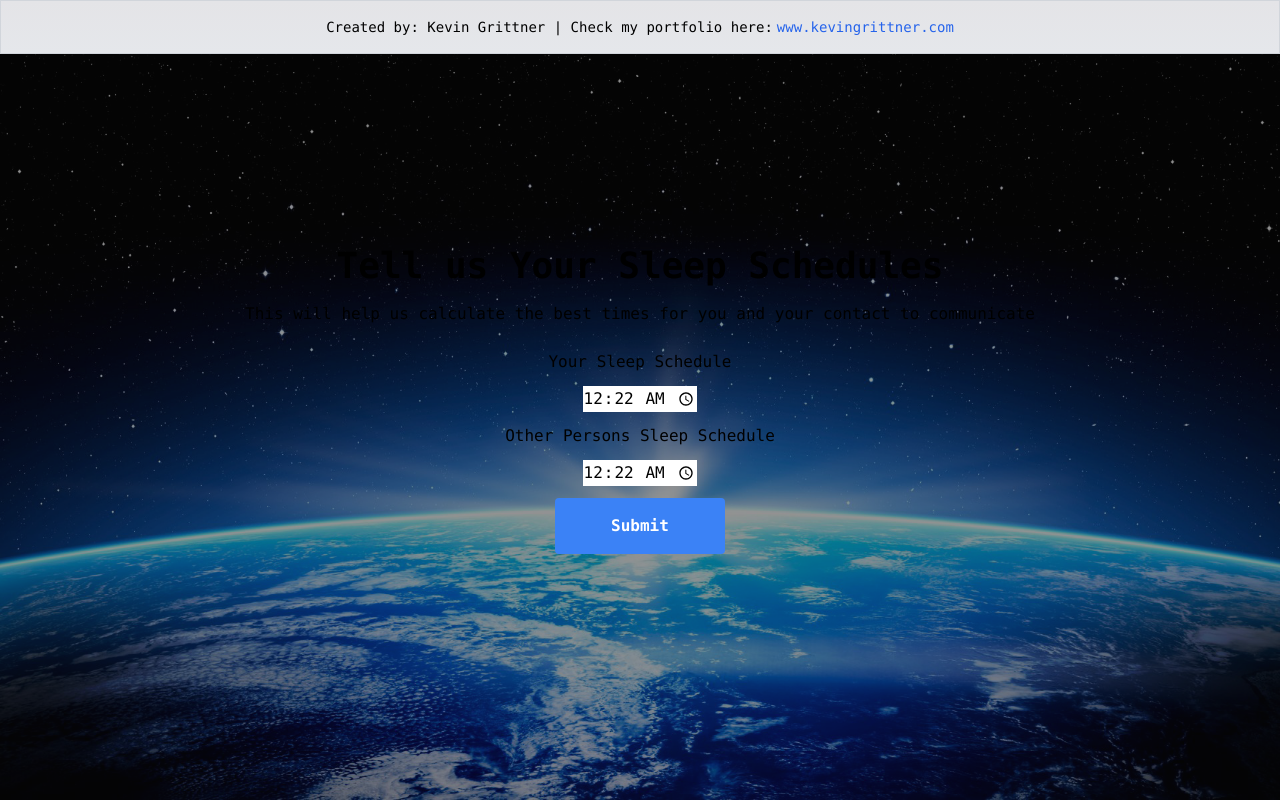
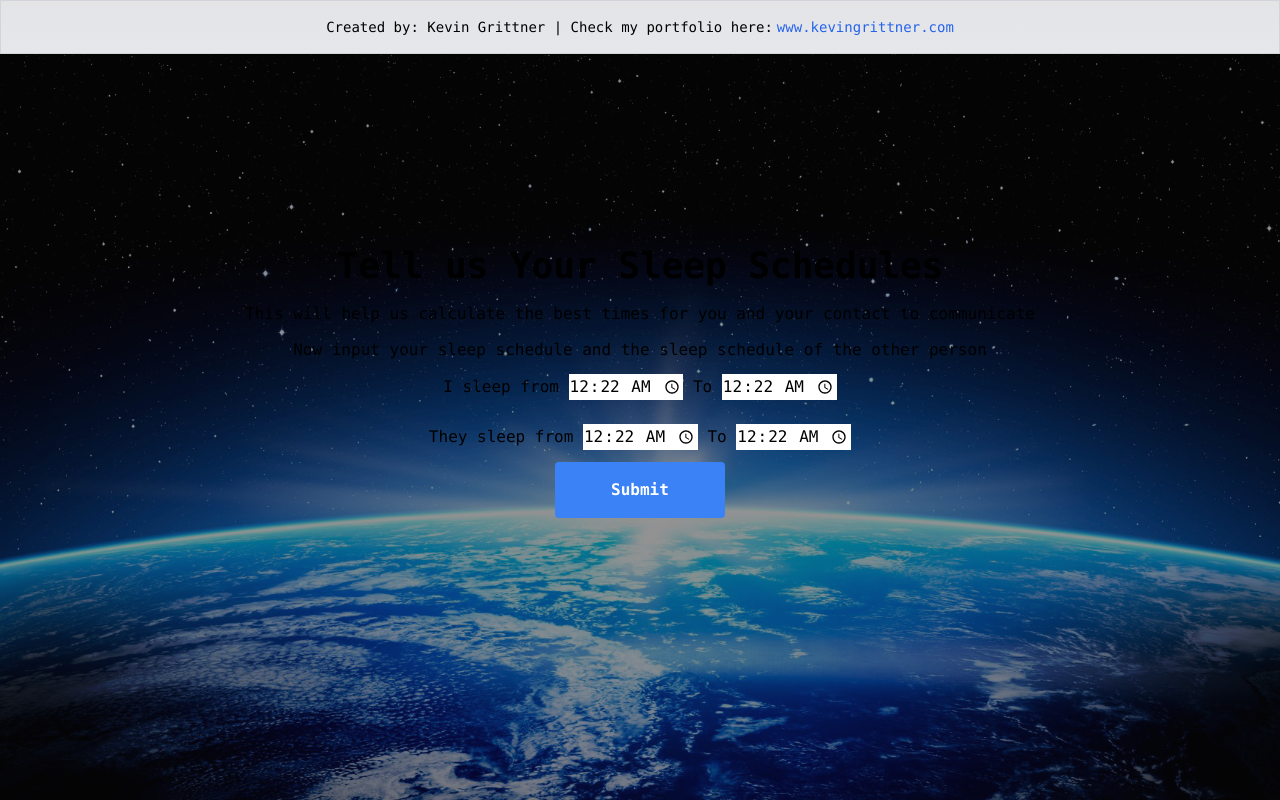
Before and after one commit to EpicIbby101/timezoneapp, a Next.js app: page /sleepSchedule in a window 1280 px wide. Built offline with nearby package versions, Linux system fonts and the light colour scheme.

Commit message:
Added calculation for available time ranges

```diff
--- a/src/components/SleepScheduleForm.jsx
+++ b/src/components/SleepScheduleForm.jsx
@@ -2,36 +2,69 @@ import React, { useState } from "react";
 import moment from "moment-timezone";
 
 const SleepScheduleForm = ({ onSubmit }) => {
-  const [userSleepSchedule, setUserSleepSchedule] = useState(moment().format("HH:mm"));
-  const [otherPersonSleepSchedule, setOtherPersonSleepSchedule] = useState(moment().format("HH:mm"));
+  const [userSleepTime, setUserSleepTime] = useState(moment().format("HH:mm"));
+  const [userWakeTime, setUserWakeTime] = useState(moment().format("HH:mm"));
+  const [otherPersonSleepTime, setOtherPersonSleepTime] = useState(
+    moment().format("HH:mm")
+  );
+  const [otherPersonWakeTime, setOtherPersonWakeTime] = useState(
+    moment().format("HH:mm")
+  );
 
   const handleSubmit = (e) => {
     e.preventDefault();
-    onSubmit(userSleepSchedule, otherPersonSleepSchedule);
+    onSubmit(
+      userSleepTime,
+      userWakeTime,
+      otherPersonSleepTime,
+      otherPersonWakeTime
+    );
   };
-
   return (
+    <div>
+      <p className="mb-3">
+        Now input your sleep schedule and the sleep schedule of the other person
+      </p>
       <form
         className="flex flex-col items-center justify-center space-y-3 mt-3"
         onSubmit={handleSubmit}
       >
-      <label htmlFor="userSleepSchedule">Your Sleep Schedule</label>
+        <div className="mb-3">
+          <label htmlFor="userSleepTime">I sleep from </label>
           <input
             type="time"
-        id="userSleepSchedule"
-        value={userSleepSchedule}
-        onChange={(e) => setUserSleepSchedule(e.target.value)}
+            id="userSleepTime"
+            value={userSleepTime}
+            onChange={(e) => setUserSleepTime(e.target.value)}
             className="text-black"
           />
-      <label htmlFor="otherPersonSleepSchedule">Other Persons Sleep Schedule</label>
+          <label htmlFor="userWakeTime"> To </label>
           <input
             type="time"
-        id="otherPersonSleepSchedule"
-        value={otherPersonSleepSchedule}
-        onChange={(e) => setOtherPersonSleepSchedule(e.target.value)}
+            id="userWakeTime"
+            value={userWakeTime}
+            onChange={(e) => setUserWakeTime(e.target.value)}
             className="text-black"
-
           />
+        </div>
+        <div>
+          <label htmlFor="otherPersonSleepTime">They sleep from </label>
+          <input
+            type="time"
+            id="otherPersonSleepTime"
+            value={otherPersonSleepTime}
+            onChange={(e) => setOtherPersonSleepTime(e.target.value)}
+            className="text-black"
+          />
+          <label htmlFor="otherPersonWakeTime"> To </label>
+          <input
+            type="time"
+            id="otherPersonWakeTime"
+            value={otherPersonWakeTime}
+            onChange={(e) => setOtherPersonWakeTime(e.target.value)}
+            className="text-black"
+          />
+        </div>
         <button
           type="submit"
           className="bg-blue-500 hover:bg-blue-700 text-white font-bold py-4 px-14 rounded "
@@ -39,7 +72,8 @@ const SleepScheduleForm = ({ onSubmit }) => {
           Submit
         </button>
       </form>
+    </div>
   );
 };
 
-export default SleepScheduleForm
+export default SleepScheduleForm;
--- a/src/components/TimezoneForm.jsx
+++ b/src/components/TimezoneForm.jsx
@@ -11,15 +11,134 @@ const TimezoneForm = () => {
   const [selectedTimezones, setSelectedTimezones] = useState({
     myTimezone,
     theirTimezone,
-    timeDifference
+    timeDifference,
   });
   const [showSleepScheduleForm, setShowSleepScheduleForm] = useState(false);
-
   const timezones = moment.tz.names();
 
-  const handleSleepScheduleSubmit = (userSleepSchedule, otherPersonSleepSchedule) => {
-    console.log("User Sleep Schedule:", userSleepSchedule);
-    console.log("Other Person Sleep Schedule:", otherPersonSleepSchedule);
+  const calculateAvailableTimeRanges = (
+    userSleepTime,
+    userWakeTime,
+    otherPersonSleepTime,
+    otherPersonWakeTime
+  ) => {
+    const startTime = moment().startOf("day");
+    const endTime = moment().endOf("day");
+    const step = 30; // Step size in minutes
+
+    const format = "HH:mm";
+
+    const userAwakeTime = {
+      start: moment(userWakeTime, format),
+      end: moment(userSleepTime, format),
+    };
+
+    const otherPersonAwakeTime = {
+      start: moment(otherPersonWakeTime, format),
+      end: moment(otherPersonSleepTime, format),
+    };
+
+    let currentTime = startTime.clone();
+    const availableTimeRanges = [];
+    let currentRange = null;
+
+    while (currentTime.isBefore(endTime)) {
+      const userAwake = currentTime.isBetween(
+        userAwakeTime.start,
+        userAwakeTime.end,
+        null,
+        "[)"
+      );
+      const otherPersonAwake = currentTime.isBetween(
+        otherPersonAwakeTime.start,
+        otherPersonAwakeTime.end,
+        null,
+        "[)"
+      );
+
+      if (userAwake && otherPersonAwake) {
+        if (!currentRange) {
+          currentRange = { start: currentTime.clone() };
+        }
+      } else {
+        if (currentRange) {
+          currentRange.end = currentTime.clone();
+          availableTimeRanges.push(currentRange);
+          currentRange = null;
+        }
+      }
+
+      currentTime.add(step, "minutes");
+    }
+
+    if (currentRange) {
+      currentRange.end = endTime.clone();
+      availableTimeRanges.push(currentRange);
+    }
+
+    return availableTimeRanges;
+  };
+
+  const handleSleepScheduleSubmit = (
+    userSleepTime,
+    userWakeTime,
+    otherPersonSleepTime,
+    otherPersonWakeTime
+  ) => {
+    const convertToLocalTime = (time, fromTimezone, toTimezone) => {
+      const localTime = moment.tz(
+        `${moment().format("YYYY-MM-DD")}T${time}`,
+        fromTimezone
+      );
+      return localTime.clone().tz(toTimezone).format("HH:mm");
+    };
+    const otherPersonSleepTimeInUserTimezone = convertToLocalTime(
+      otherPersonSleepTime,
+      theirTimezone,
+      myTimezone
+    );
+    const otherPersonWakeTimeInUserTimezone = convertToLocalTime(
+      otherPersonWakeTime,
+      theirTimezone,
+      myTimezone
+    );
+
+    console.log("I sleep from", userSleepTime, "to", userWakeTime);
+    console.log(
+      "Other person sleeps from (Local)",
+      otherPersonSleepTime,
+      "to",
+      otherPersonWakeTime
+    );
+    console.log(
+      "Other person sleeps from (Converted to User's Timezone)",
+      otherPersonSleepTimeInUserTimezone,
+      "to",
+      otherPersonWakeTimeInUserTimezone
+    );
+    const availableTimeRanges = calculateAvailableTimeRanges(
+      userSleepTime,
+      userWakeTime,
+      otherPersonSleepTimeInUserTimezone,
+      otherPersonWakeTimeInUserTimezone
+    );
+
+    console.log(
+      "Available Time Ranges:",
+      availableTimeRanges.map((range) => ({
+        start: range.start.format("HH:mm"),
+        end: range.end.format("HH:mm"),
+      }))
+    );
+
+    if (availableTimeRanges.length > 0) {
+      console.log(
+        "Best Time to Talk:",
+        availableTimeRanges[0].start.format("HH:mm")
+      );
+    } else {
+      console.log("No common available time found.");
+    }
   };
 
   const handleSubmit = (e) => {
@@ -32,19 +151,26 @@ const TimezoneForm = () => {
     const timeDiffInHours = timeDiffInMinutes / 60;
     const newTimeDifference = `The time difference is ${timeDiffInHours} hours. If it's ${myTime} for you, it'll be ${theirTime} for them.`;
 
-
-    setSelectedTimezones({ myTimezone, theirTimezone, timeDifference: newTimeDifference });
+    setSelectedTimezones({
+      myTimezone,
+      theirTimezone,
+      timeDifference: newTimeDifference,
+    });
     setTimeDifference(newTimeDifference);
 
-    console.log(newTimeDifference)
+    console.log(newTimeDifference);
 
     setShowSleepScheduleForm(true);
-
   };
 
   return (
     <>
       {!showSleepScheduleForm && (
+        <div>
+          <p className="mb-3">
+            Please select your timezone and the timezone of the person you wish
+            to talk to
+          </p>
           <form
             className="flex flex-col items-center justify-center space-y-3 mt-3"
             onSubmit={handleSubmit}
@@ -73,7 +199,11 @@ const TimezoneForm = () => {
                 className="text-black p-1 mb-3"
               >
                 {timezones.map((timezone) => (
-            <option key={timezone} value={timezone} className="text-black">
+                  <option
+                    key={timezone}
+                    value={timezone}
+                    className="text-black"
+                  >
                     {timezone}
                   </option>
                 ))}
@@ -87,6 +217,7 @@ const TimezoneForm = () => {
             </button>
             <div className="text-center">{timeDifference}</div>
           </form>
+        </div>
       )}
       {showSleepScheduleForm && (
         <SleepScheduleForm onSubmit={handleSleepScheduleSubmit} />
@@ -95,5 +226,4 @@ const TimezoneForm = () => {
   );
 };
 
-
 export default TimezoneForm;
--- a/src/pages/timezone.js
+++ b/src/pages/timezone.js
@@ -9,7 +9,6 @@ const TimezonePage = () => {
       <Header />
       <div className="flex flex-col items-center mt-16 sm:mt-32 p-16 h-full font-mono z-10">
         <h1 className="text-4xl font-bold mb-4">Find the Best Time To Talk</h1>
-        <p className="mb-3">Please select your timezone and the timezone of the person you wish to talk to</p>
         <TimezoneForm />
       </div>
     </div>
```
Lines whose indentation alone changed are shown as unchanged.
